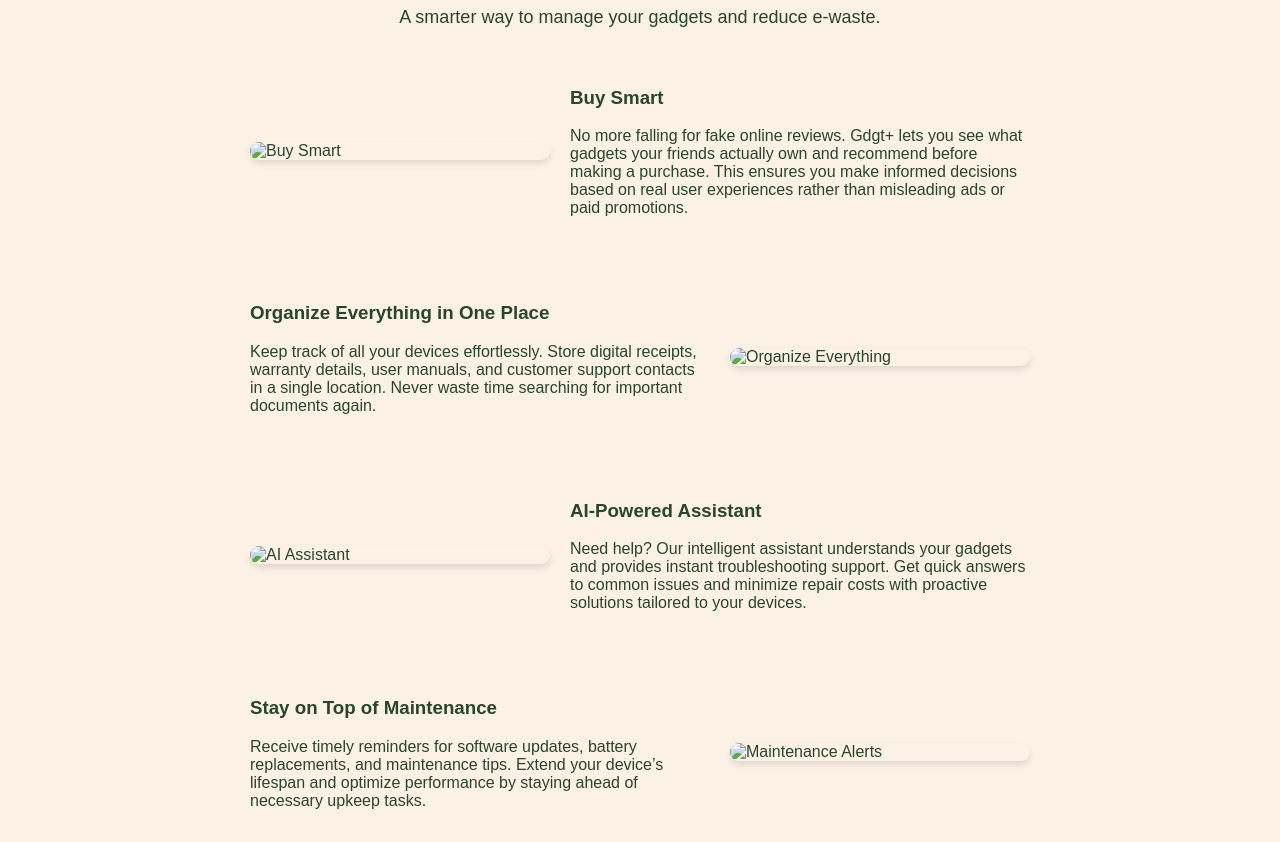
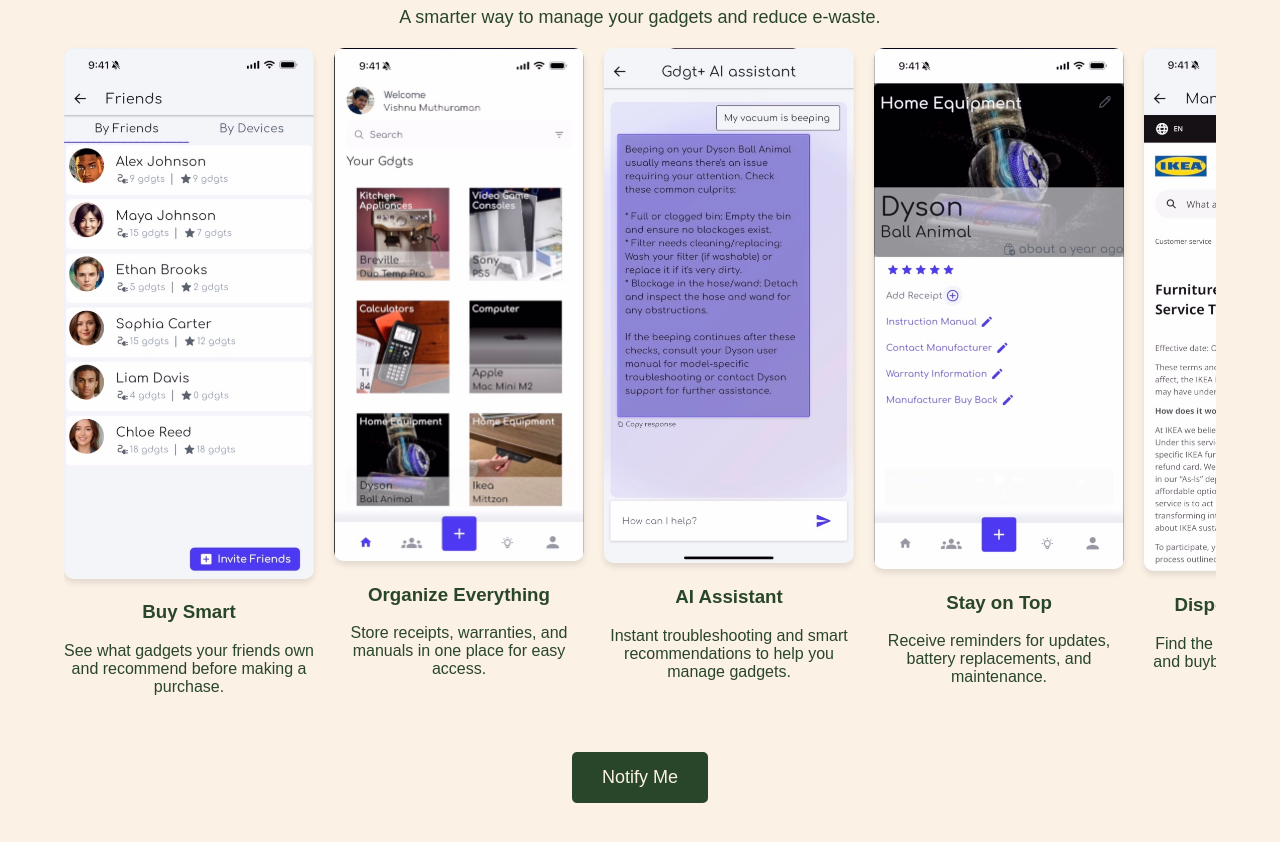
Before and after one commit to VishnuMuthuraman/gdgt-plus-landing, a plain HTML site: page index.html in a window 1280 px wide. Shown: the part 110-952 px from the top of the page. Drawn offline with Linux system fonts and the light colour scheme.

Commit message:
Add files via upload

```diff
--- a/index.html
+++ b/index.html
@@ -11,52 +11,55 @@
             color: #29462A;
             margin: 0;
             padding: 0;
+            text-align: center;
         }
         .container {
-            max-width: 800px;
+            max-width: 90%;
             margin: 50px auto;
             padding: 20px;
         }
         .header {
-            text-align: center;
             font-size: 32px;
             font-weight: bold;
         }
         .description {
-            text-align: center;
             font-size: 18px;
             margin-top: 10px;
         }
+        .features-container {
+            display: flex;
+            justify-content: flex-start;
+            gap: 20px;
+            padding: 20px 0;
+            overflow-x: auto;
+            scroll-snap-type: x mandatory;
+            -webkit-overflow-scrolling: touch;
+            width: 100%;
+            max-width: 1800px;
+            margin: 0 auto;
+        }
         .feature {
-            display: flex;
-            align-items: center;
-            margin-top: 30px;
-        }
-        .feature:nth-child(odd) {
-            flex-direction: row-reverse;
+            flex: 0 0 auto;
+            width: 19%;
+            min-width: 250px;
+            text-align: center;
+            scroll-snap-align: start;
         }
         .feature img {
-            width: 40%;
-            max-width: 300px;
+            width: 100%;
+            max-width: 250px;
             border-radius: 10px;
             box-shadow: 0 4px 6px rgba(0, 0, 0, 0.1);
-            margin: 10px;
-        }
-        .feature-text {
-            width: 60%;
-            padding: 10px;
         }
         .notify-button {
-            display: block;
-            width: max-content;
+            display: inline-block;
             background-color: #29462A;
             color: #FBF1E5;
             padding: 15px 30px;
             font-size: 18px;
             text-decoration: none;
             border-radius: 5px;
-            margin: 40px auto;
-            text-align: center;
+            margin-top: 20px;
         }
         .notify-button:hover {
             background-color: #3B703C;
@@ -68,44 +71,32 @@
         <div class="header">Introducing Gdgt+</div>
         <div class="description">A smarter way to manage your gadgets and reduce e-waste.</div>
 
-        <div class="feature">
-            <div class="feature-text">
+        <div class="features-container">
+            <div class="feature">
+                <img src="screenshot_1.jpg" alt="Buy Smart">
                 <h3>Buy Smart</h3>
-                <p>No more falling for fake online reviews. Gdgt+ lets you see what gadgets your friends actually own and recommend before making a purchase. This ensures you make informed decisions based on real user experiences rather than misleading ads or paid promotions.</p>
+                <p>See what gadgets your friends own and recommend before making a purchase.</p>
             </div>
-            <img src="screenshot_1.jpg" alt="Buy Smart">
-        </div>
-
-        <div class="feature">
-            <div class="feature-text">
-                <h3>Organize Everything in One Place</h3>
-                <p>Keep track of all your devices effortlessly. Store digital receipts, warranty details, user manuals, and customer support contacts in a single location. Never waste time searching for important documents again.</p>
+            <div class="feature">
+                <img src="screenshot_2.jpg" alt="Organize Everything">
+                <h3>Organize Everything</h3>
+                <p>Store receipts, warranties, and manuals in one place for easy access.</p>
             </div>
-            <img src="screenshot_2.jpg" alt="Organize Everything">
-        </div>
-
-        <div class="feature">
-            <div class="feature-text">
-                <h3>AI-Powered Assistant</h3>
-                <p>Need help? Our intelligent assistant understands your gadgets and provides instant troubleshooting support. Get quick answers to common issues and minimize repair costs with proactive solutions tailored to your devices.</p>
+            <div class="feature">
+                <img src="screenshot_3.jpg" alt="AI Assistant">
+                <h3>AI Assistant</h3>
+                <p>Instant troubleshooting and smart recommendations to help you manage gadgets.</p>
             </div>
-            <img src="screenshot_3.jpg" alt="AI Assistant">
-        </div>
-
-        <div class="feature">
-            <div class="feature-text">
-                <h3>Stay on Top of Maintenance</h3>
-                <p>Receive timely reminders for software updates, battery replacements, and maintenance tips. Extend your device’s lifespan and optimize performance by staying ahead of necessary upkeep tasks.</p>
+            <div class="feature">
+                <img src="screenshot_4.jpg" alt="Maintenance Alerts">
+                <h3>Stay on Top</h3>
+                <p>Receive reminders for updates, battery replacements, and maintenance.</p>
             </div>
-            <img src="screenshot_4.jpg" alt="Maintenance Alerts">
-        </div>
-
-        <div class="feature">
-            <div class="feature-text">
+            <div class="feature">
+                <img src="screenshot_5.jpg" alt="Dispose Responsibly">
                 <h3>Dispose Responsibly</h3>
-                <p>When it’s time to replace a gadget, Gdgt+ guides you to the best recycling, trade-in, and buyback options. Reduce e-waste by ensuring your devices are disposed of in an environmentally responsible way.</p>
+                <p>Find the best recycling, trade-in, and buyback options for your old gadgets.</p>
             </div>
-            <img src="screenshot_5.jpg" alt="Dispose Responsibly">
         </div>
 
         <a href="https://forms.gle/YOUR_GOOGLE_FORM_LINK" class="notify-button">Notify Me</a>
```
Also changed, not shown: screenshot_1.jpg (added), screenshot_2.jpg (added), screenshot_3.jpg (added), screenshot_4.jpg (added), screenshot_5.jpg (added).
